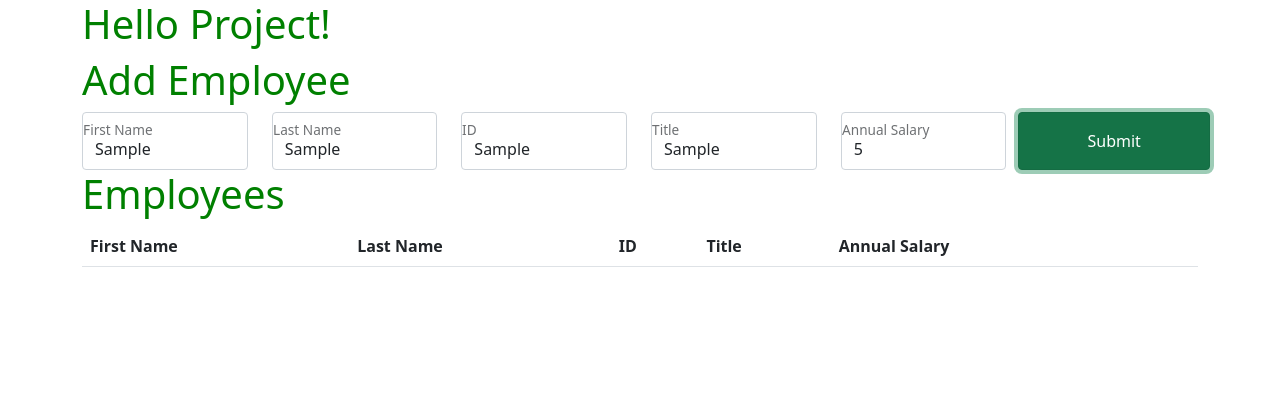
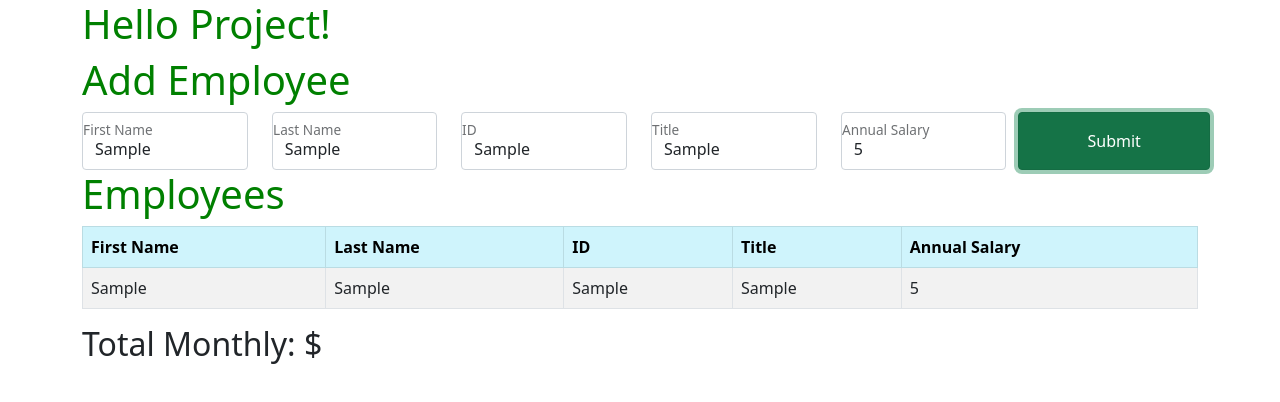
Before and after one commit to Joshua-Vedane/jquery-salary-calculator, a plain HTML site: page index.html in a window 1280 px wide. Both pictures are taken after typing "Sample", "Sample", "Sample", "Sample", "5" into the empty fields and a click on the button "Submit". Drawn offline with Linux system fonts and the light colour scheme.

Commit message:
Created submit button listener and handler. created renderToDom for input fields. All works correctly and as expected.

```diff
--- a/JS/client.js
+++ b/JS/client.js
@@ -1,6 +1,67 @@
 console.log('JS');
+
+//array to hold input field info
+let employees = [];
+
 $(document).ready(handleReady);
 
+
+//submitbuttonOnClick function will take the values of the input fields and push them into the global empty array. It will also call the renderToDom function to get those values displayed. Also, let's clear the input fields after submission so we can keep rolling.
+
+//create an renderToDom function that is called in handleReady AND also on submit button click. This way it will update on page load and also every time button clicked. First, clear out that empty array, NO DUPLICATES TODAY! Second, we want to loop over the employees array. For each object in the array create a variable to hold the info. We want to create a new table row with each key:value pair taking up a single <td>. Then simply append that variable to the tbody "employeeListOut". maybe call calculateTotalMonthly at the end of this? we'll see.
+
+//calculateTotalMonthly function is where the real work is. We need to loop through all of the values of the employee array and grab each annual salary. For each salary, we need to divide it by 12 (months) and either round that number to the nearest cent or something similar. Then, we need to knock that number into a variable that will then be rendered to the DOM. don't forget, annualSalary is a string that needs to get converted to a number!!!!!!
+
 function handleReady() {
-    console.log('JQ')
+    console.log('JQ');
+    renderToDom();
+
+    //click listeners
+    $('#addEmployee').on('click', handleAddEmployeeClick);
 }
+
+//renderToDom
+function renderToDom() {
+    $('#employeeListOut').empty();
+    for (let employee of employees) {
+        //create the employee table row
+        let employeeRow = $(`<tr>
+        <td>${employee.firstName}</td>
+        <td>${employee.lastName}</td>
+        <td>${employee.id}</td>
+        <td>${employee.title}</td>
+        <td>${employee.annualSalary}</td>
+        </tr>`);
+
+        //append to the DOM
+        $('#employeeListOut').append(employeeRow);
+        console.log('inRenderToDom');
+    }
+}
+
+
+
+
+
+//Submit button handler
+function handleAddEmployeeClick(){
+    console.log('button click');
+    let newEmployee = {
+        firstName : $('#firstNameIn').val(),
+        lastName : $('#lastNameIn').val(),
+        id : $('#idIn').val(),
+        title : $('#titleIn').val(),
+        annualSalary : $('#annualSalaryIn').val()
+    };
+    //make sure we get the right stuff
+    console.log(newEmployee);
+    employees.push(newEmployee);
+    //make sure it pushed newEmployee to array
+    console.log(employees);
+
+    //call renderToDom. When we click on submit, it will push a new object into employees array. We then want it to show up the DOM. see zhu-bootstrap for that.
+    renderToDom();
+
+    //we also want to clear the input fields. Let's make a new function that does that and it will be called here.
+
+}
--- a/index.html
+++ b/index.html
@@ -34,10 +34,10 @@
             <label for="titleIn" class="form-label">Title</label>
         </div>
         <div class="form-floating col">
-            <input type="number" placeholder="Annual Salary" id="salaryIn" class="form-control" />
-            <label for="salaryIn" class="form-label"> Annual Salary </label>
+            <input type="number" placeholder="Annual Salary" id="annualSalaryIn" class="form-control" />
+            <label for="annualSalaryIn" class="form-label"> Annual Salary </label>
         </div>
-        <button class="btn btn-success col" id = "submit" type="submit">Submit</button>
+        <button class="btn btn-success col" id = "addEmployee">Submit</button>
 
     </div>
 
@@ -45,20 +45,26 @@
         <h1>Employees</h1>
     </div>
 
-    <table class="table table-striped">
+    <table class="table table-striped table-bordered">
         <thead>
-            <tr>
+            <tr class="table-info">
                 <th>First Name</th>
                 <th>Last Name</th>
                 <th>ID</th>
                 <th>Title</th>
                 <th>Annual Salary</th>
-                <th></th>
+                <!-- <th>deletebutton</th> -->
             </tr>
         </thead>
+        <tbody id="employeeListOut">
+
+        </tbody>
 
     </table>
 
+    <div>
+        <h2>Total Monthly: $ <span class="totalOut"></span></h2>
+    </div>
 
 
 
```
